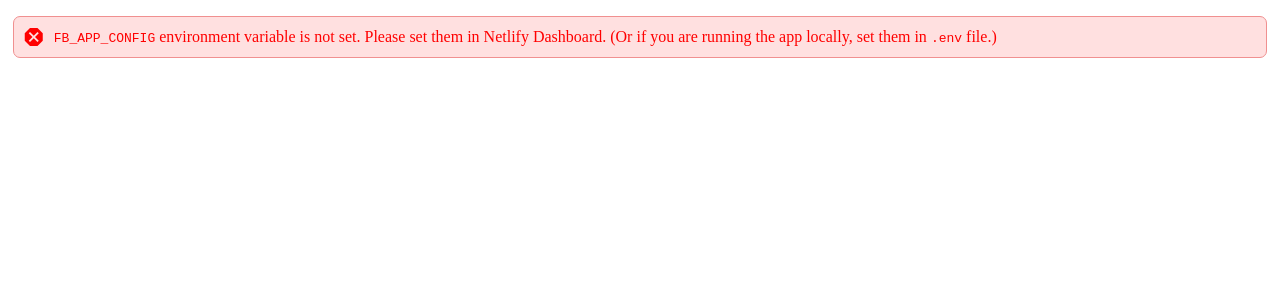
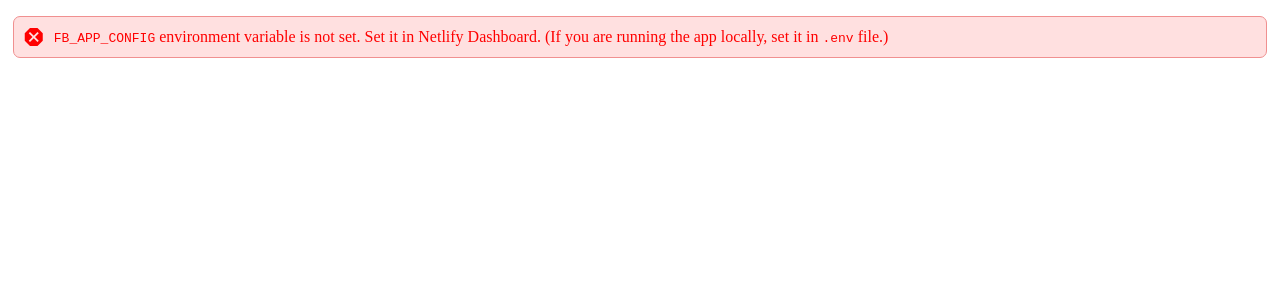
Before and after one commit to smikitky/utrad-werewolf, a React (Vite) app in the folder packages/webapp/: page / in a window 1280 px wide. Shown: the top 300 px of the page. Built offline with nearby package versions, Linux system fonts and the light colour scheme.

Commit message:
Improve error message

```diff
--- a/packages/webapp/src/main.tsx
+++ b/packages/webapp/src/main.tsx
@@ -90,9 +90,9 @@
   if (typeof import.meta.env.FB_APP_CONFIG === 'undefined') {
     return (
       <>
-        <code>FB_APP_CONFIG</code> environment variable is not set. Please set
-        them in Netlify Dashboard. (Or if you are running the app locally, set
-        them in <code>.env</code> file.)
+        <code>FB_APP_CONFIG</code> environment variable is not set. Set it in
+        Netlify Dashboard. (If you are running the app locally, set it in{' '}
+        <code>.env</code> file.)
       </>
     );
   }
@@ -106,13 +106,24 @@
       </>
     );
   }
+  let atobResult = '';
   try {
-    JSON.parse(atob(import.meta.env.FB_APP_CONFIG));
+    atobResult = atob(import.meta.env.FB_APP_CONFIG);
   } catch (err: any) {
     return (
       <>
-        Coult not parse <code>FB_APP_CONFIG</code> environment. The doceded
-        string is not a valid JSON string.
+        Coult not parse <code>FB_APP_CONFIG</code> environment. It's not a valid
+        base64 string.
+      </>
+    );
+  }
+  try {
+    JSON.parse(atobResult);
+  } catch (err: any) {
+    return (
+      <>
+        Coult not parse <code>FB_APP_CONFIG</code> environment. The decoded
+        string is not valid as JSON.
       </>
     );
   }
```
Also changed, not shown: 3 other files (tests, documents, lock files or other folders).
